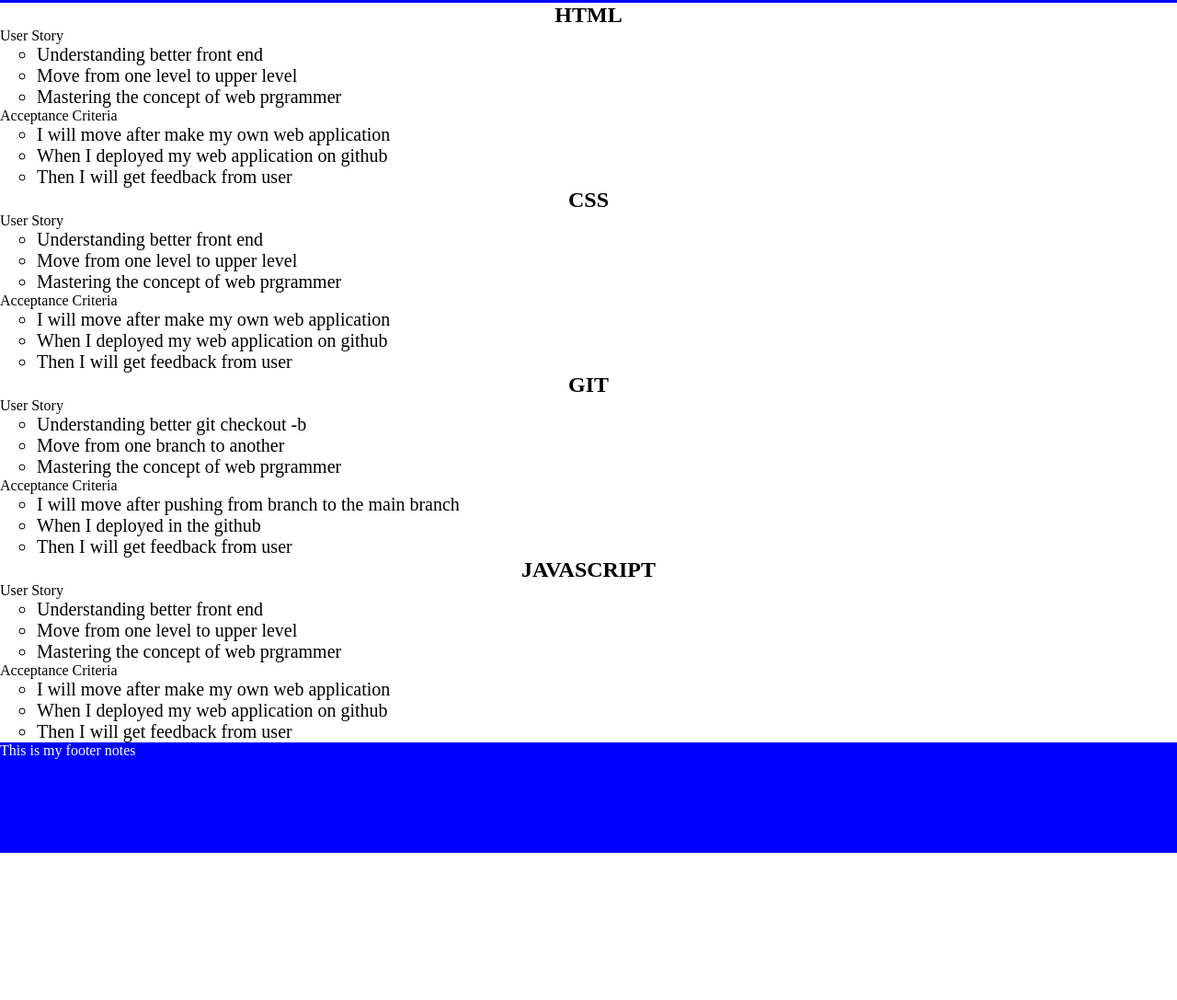
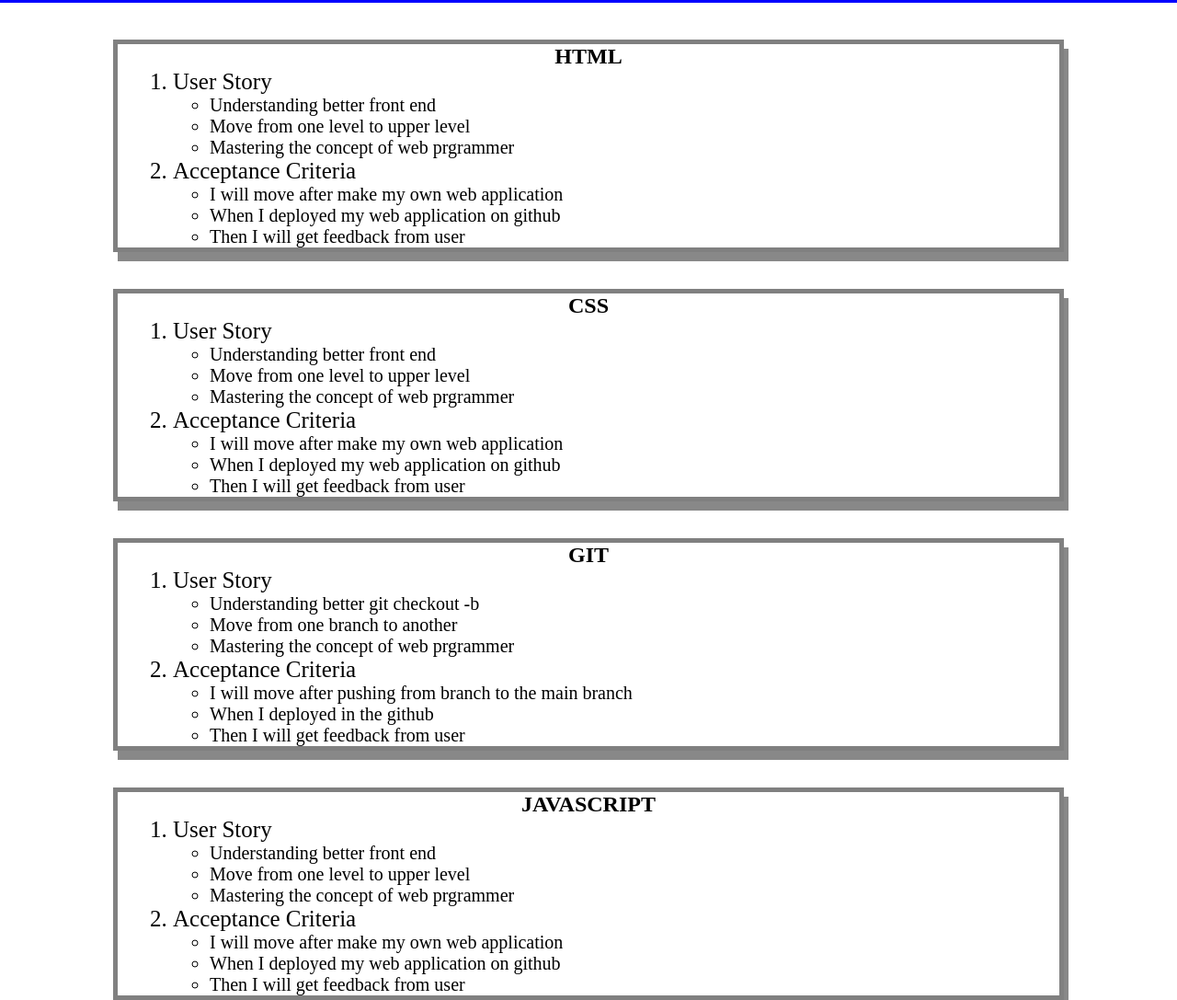
Before and after one commit to jahdona/SampleRepo, a plain HTML site: page index.html in a window 1280 px wide. Shown: the part 117-1204 px from the top of the page at 92% size. Before the commit the page ends 1044 px from the top, so only its background shows below. Drawn offline with Linux system fonts and the light colour scheme.

Commit message:
updating my css

```diff
--- a/assets/styles.css
+++ b/assets/styles.css
@@ -26,3 +26,19 @@
     text-align: center;
     font-size: 30px;
 }
+ol{
+    margin-left: 20px;
+    padding-left: 40px;
+    font-size: 25px;
+
+}
+footer{
+    font-size: 40px;
+    text-align: center;
+}
+.card{
+    width: 80%;
+    margin:40px auto;
+    border: 5px solid gray;
+    box-shadow: 5px 10px #888888;
+}
```
